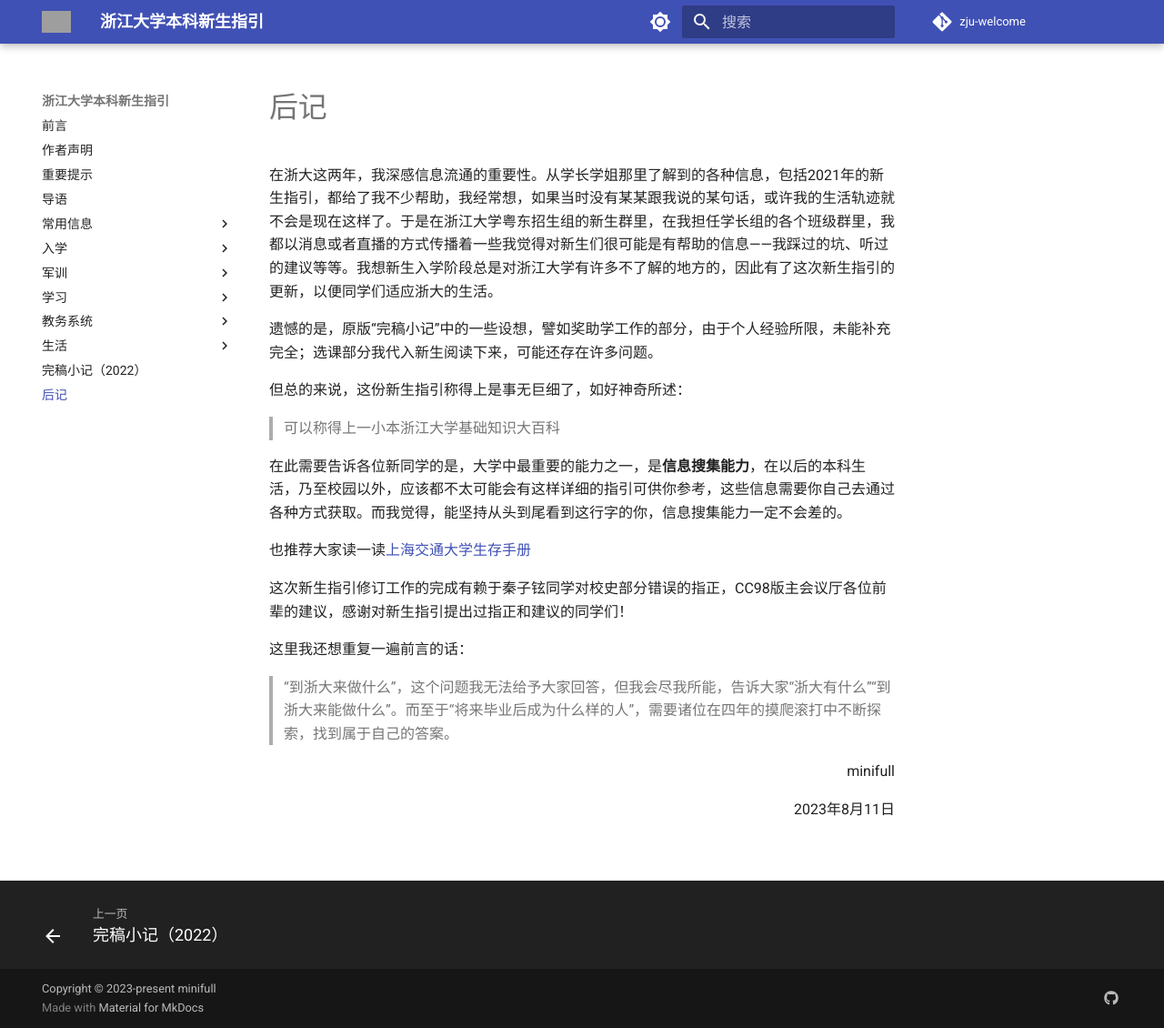
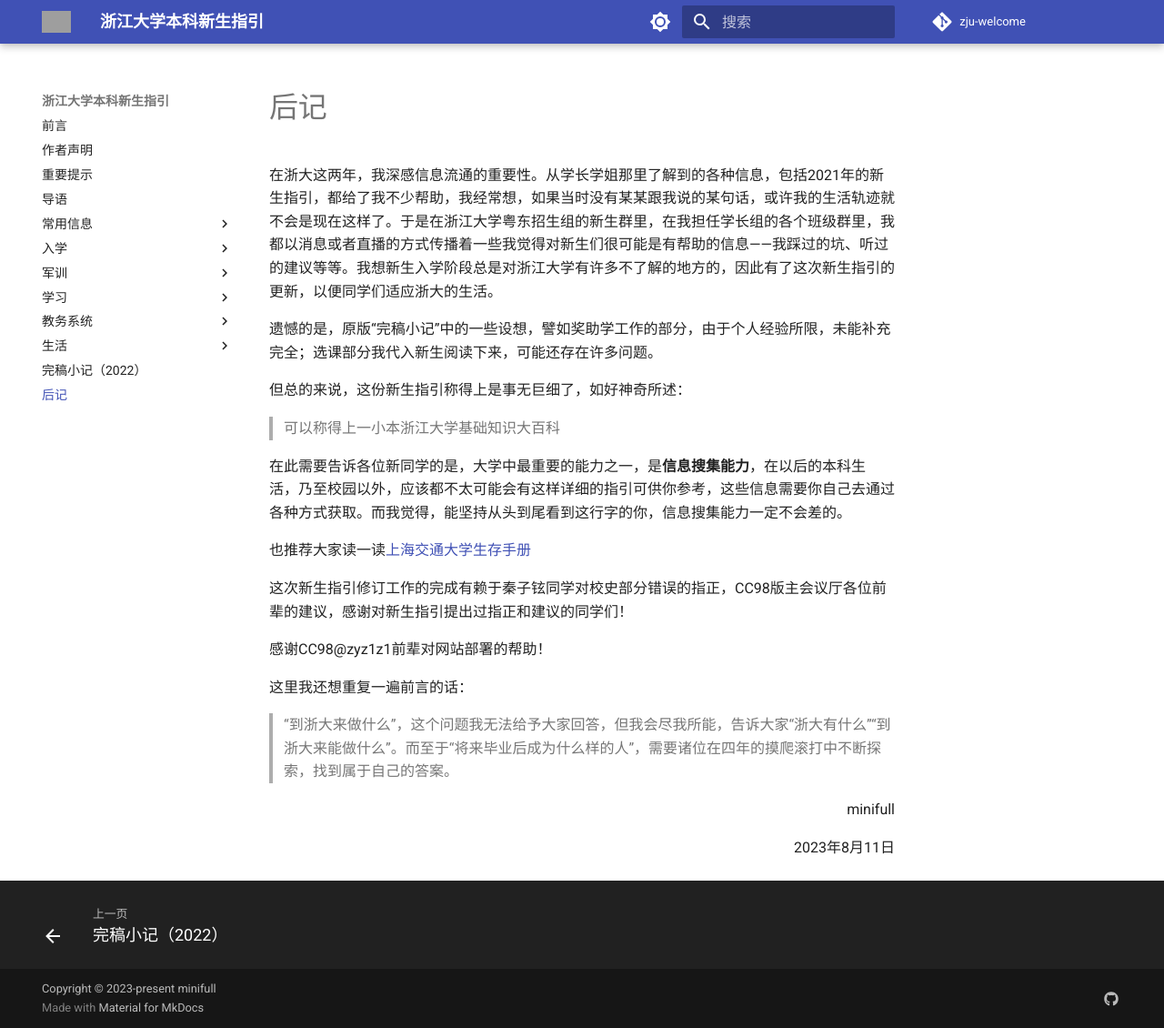
Before and after one commit to mini-full/zju-welcome, an MkDocs documentation site: the page built from docs/postscript.md, in a window 1280 px wide and 1130 px high. Shown: the whole window at 91% size. Built offline with MkDocs 1.6.1 and Material for MkDocs 9.7.7, drawn with Linux system fonts in a browser that asks for light colours; comment, search, counter and statistics services are not loaded; grey boxes are pictures that could not be loaded.

Commit message:
add acknowledgement

```diff
--- a/docs/postscript.md
+++ b/docs/postscript.md
@@ -14,6 +14,8 @@
 
 这次新生指引修订工作的完成有赖于秦子铉同学对校史部分错误的指正，CC98版主会议厅各位前辈的建议，感谢对新生指引提出过指正和建议的同学们！
 
+感谢CC98@zyz1z1前辈对网站部署的帮助！
+
 这里我还想重复一遍前言的话：
 
 > “到浙大来做什么”，这个问题我无法给予大家回答，但我会尽我所能，告诉大家“浙大有什么”“到浙大来能做什么”。而至于“将来毕业后成为什么样的人”，需要诸位在四年的摸爬滚打中不断探索，找到属于自己的答案。
```
